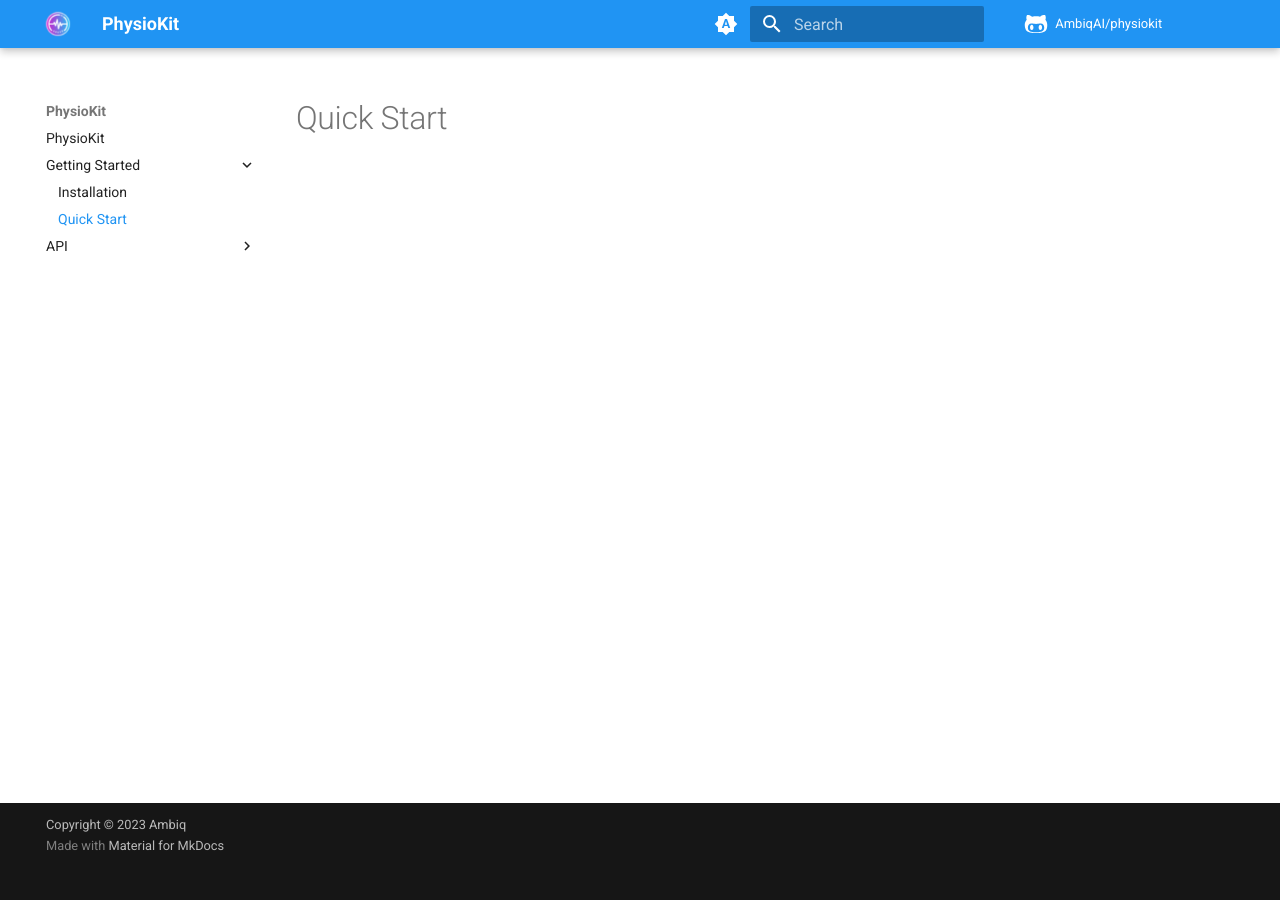
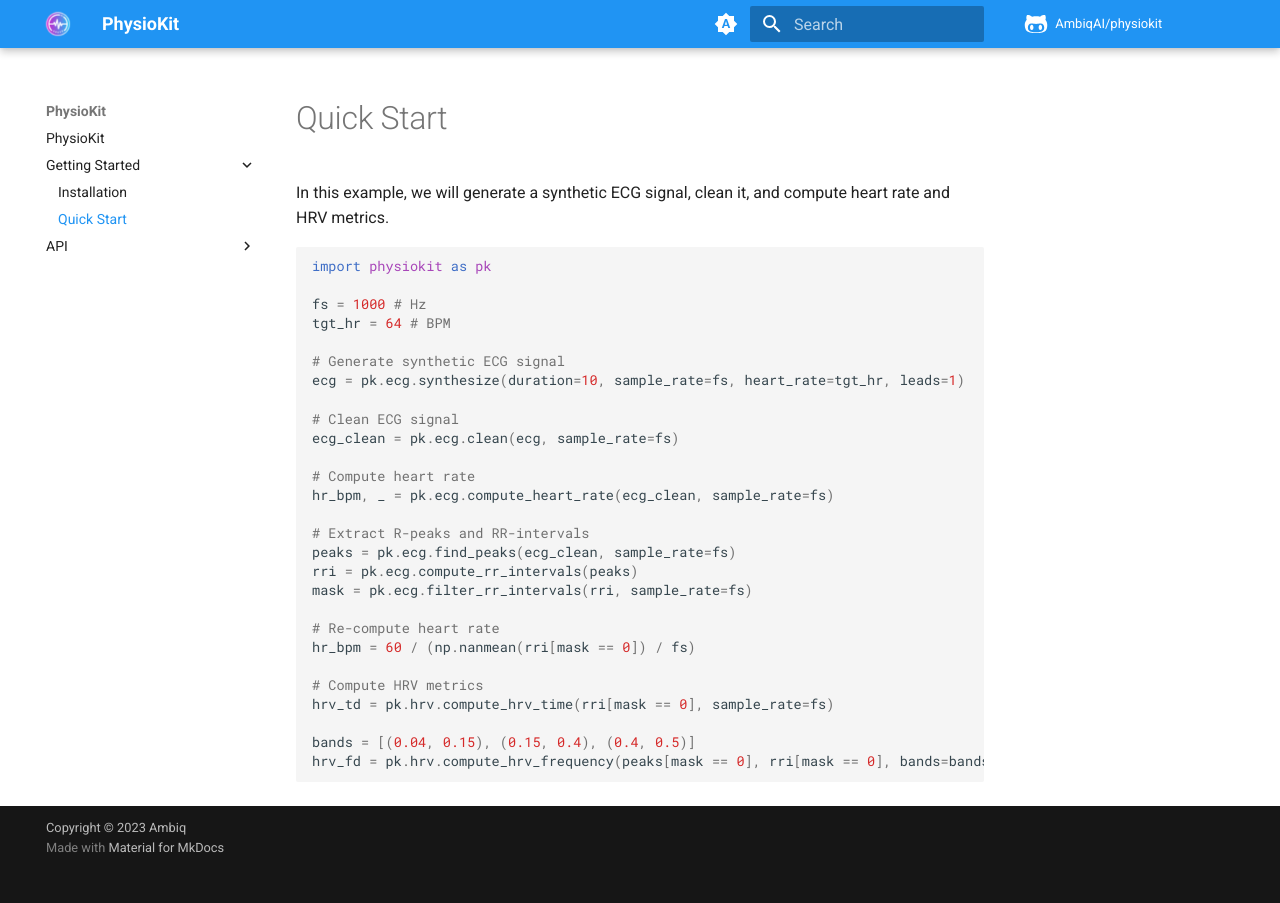
Before and after one commit to AmbiqAI/physiokit, an MkDocs documentation site: the page built from docs/tutorial/quickstart.md, in a window 1280 px wide. Built offline with MkDocs 1.6.1 and Material for MkDocs 9.7.7, drawn with Linux system fonts in a browser that asks for light colours; comment, search, counter and statistics services are not loaded.

Commit message:
feat: Update docs.

````diff
--- a/docs/tutorial/quickstart.md
+++ b/docs/tutorial/quickstart.md
@@ -1 +1,37 @@
 # Quick Start
+
+
+In this example, we will generate a synthetic ECG signal, clean it, and compute heart rate and HRV metrics.
+
+
+```python
+
+import physiokit as pk
+
+fs = 1000 # Hz
+tgt_hr = 64 # BPM
+
+# Generate synthetic ECG signal
+ecg = pk.ecg.synthesize(duration=10, sample_rate=fs, heart_rate=tgt_hr, leads=1)
+
+# Clean ECG signal
+ecg_clean = pk.ecg.clean(ecg, sample_rate=fs)
+
+# Compute heart rate
+hr_bpm, _ = pk.ecg.compute_heart_rate(ecg_clean, sample_rate=fs)
+
+# Extract R-peaks and RR-intervals
+peaks = pk.ecg.find_peaks(ecg_clean, sample_rate=fs)
+rri = pk.ecg.compute_rr_intervals(peaks)
+mask = pk.ecg.filter_rr_intervals(rri, sample_rate=fs)
+
+# Re-compute heart rate
+hr_bpm = 60 / (np.nanmean(rri[mask == 0]) / fs)
+
+# Compute HRV metrics
+hrv_td = pk.hrv.compute_hrv_time(rri[mask == 0], sample_rate=fs)
+
+bands = [(0.04, 0.15), (0.15, 0.4), (0.4, 0.5)]
+hrv_fd = pk.hrv.compute_hrv_frequency(peaks[mask == 0], rri[mask == 0], bands=bands, sample_rate=fs)
+
+```
--- a/pyproject.toml
+++ b/pyproject.toml
@@ -1,6 +1,6 @@
 [tool.poetry]
 name = "physiokit"
-version = "0.3.0"
+version = "0.4.0"
 description = "PhysioKit, process raw ambulatory bio-signals."
 license = "BSD-3-Clause"
 authors = ["Adam Page <adam.page@ambiq.com>"]
````
Also changed, not shown: README.md (+10 -3 lines), docs/index.md (+10 -11 lines), docs/overview.md (deleted, +0 -1 lines), docs/tutorial/installation.md (+21 -0 lines).
